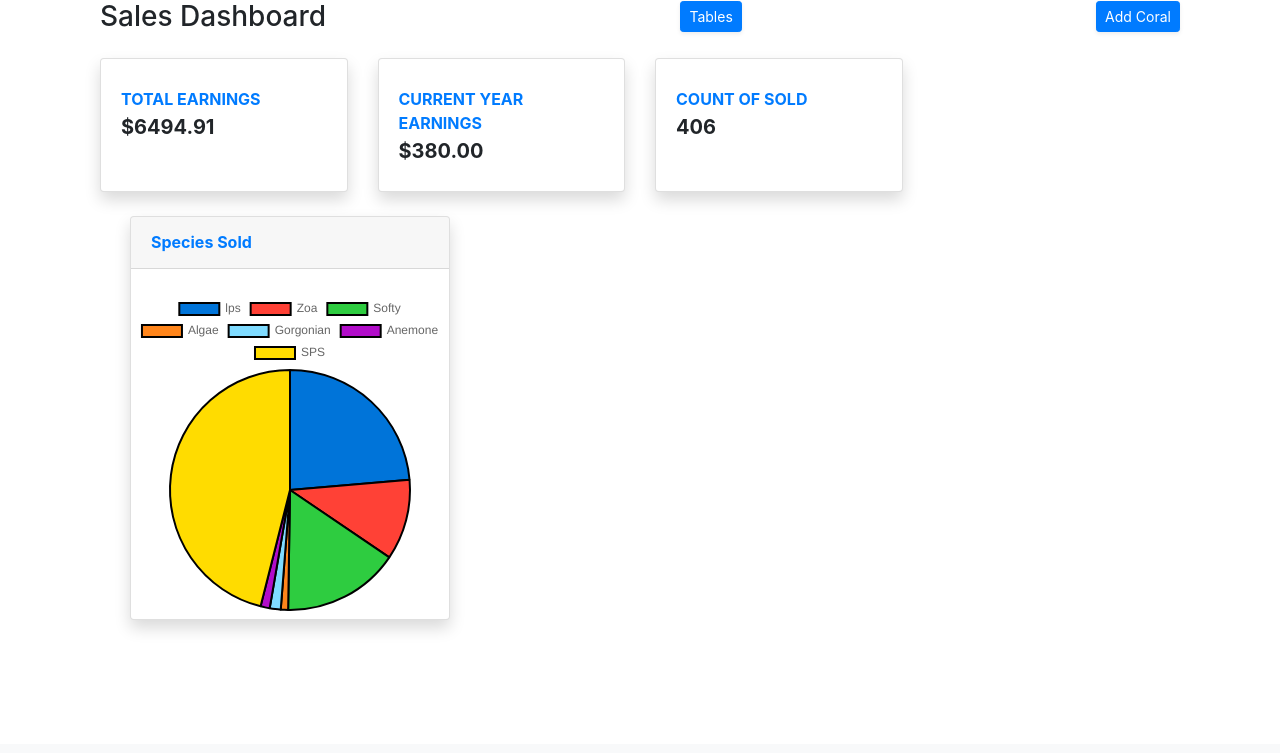
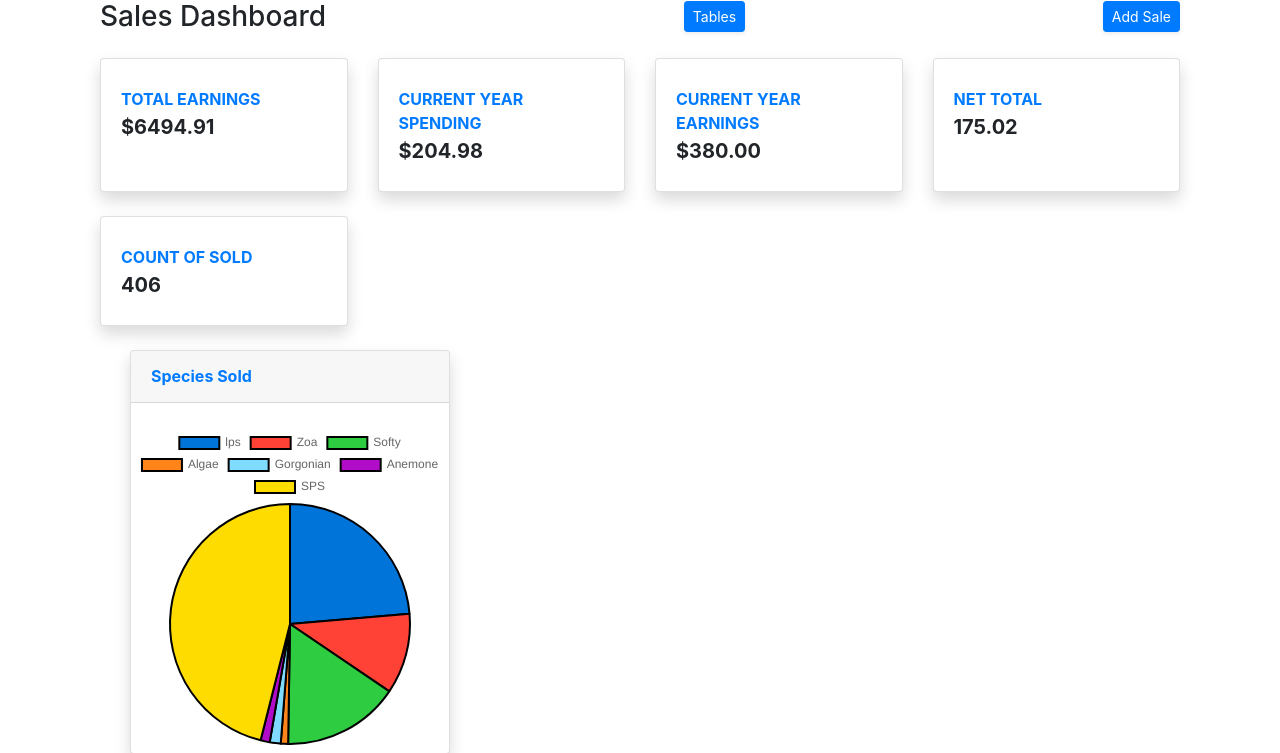
Before and after one commit to bpawlin1/coral_dashboard, a Django app: page /sales/ in a window 1280 px wide. Shown: the part 56-809 px from the top of the page. Before the commit the page ends 685 px from the top, so only its background shows below. Run offline with Django 3.2, Linux system fonts and the light colour scheme; data comes from the database, SQL or seed files in the repository; some libraries are stand-ins or nearby versions.

Commit message:
Sales Update

```diff
--- a/sales/templates/sales.html
+++ b/sales/templates/sales.html
@@ -11,7 +11,7 @@
     <a href="tables" class="d-none d-sm-inline-block btn btn-sm btn-primary shadow-sm"><i
         class="fas fa-download fa-sm text-white-50"></i> Tables</a>
     <a href="newSale" class="d-none d-sm-inline-block btn btn-sm btn-primary shadow-sm"><i
-        class="fas fa-download fa-sm text-white-50"></i> Add Coral</a>
+        class="fas fa-download fa-sm text-white-50"></i> Add Sale</a>
     </div>
 
 <div class="row">
@@ -32,6 +32,22 @@
                                 </div>
                             </div>
                         </div>
+                             <div class="col-xl-3 col-md-6 mb-4">
+                                <div class="card border-left-primary shadow h-100 py-2">
+                                    <div class="card-body">
+                                        <div class="row no-gutters align-items-center">
+                                            <div class="col mr-2">
+                                                <div class="text-xs font-weight-bold text-primary text-uppercase mb-1">
+                                                    Current Year Spending</div>
+                                                <div class="h5 mb-0 font-weight-bold text-gray-800">${{ current_year_bought |floatformat:2 }}</div>
+                                            </div>
+                                            <div class="col-auto">
+                                                <i class="fas fa-calendar fa-2x text-gray-300"></i>
+                                            </div>
+                                        </div>
+                                    </div>
+                                </div>
+                            </div>
                         <!-- Earnings (Monthly) Card Example -->
                         <div class="col-xl-3 col-md-6 mb-4">
                             <div class="card border-left-primary shadow h-100 py-2">
@@ -41,6 +57,22 @@
                                             <div class="text-xs font-weight-bold text-primary text-uppercase mb-1">
                                                 Current Year Earnings</div>
                                             <div class="h5 mb-0 font-weight-bold text-gray-800">${{ current_year_sales |floatformat:2 }}</div>
+                                        </div>
+                                        <div class="col-auto">
+                                            <i class="fas fa-calendar fa-2x text-gray-300"></i>
+                                        </div>
+                                    </div>
+                                </div>
+                            </div>
+                        </div>
+                        <div class="col-xl-3 col-md-6 mb-4">
+                            <div class="card border-left-primary shadow h-100 py-2">
+                                <div class="card-body">
+                                    <div class="row no-gutters align-items-center">
+                                        <div class="col mr-2">
+                                            <div class="text-xs font-weight-bold text-primary text-uppercase mb-1">
+                                                Net Total</div>
+                                            <div class="h5 mb-0 font-weight-bold text-gray-800">{{ net_total |floatformat:2   }}</div>
                                         </div>
                                         <div class="col-auto">
                                             <i class="fas fa-calendar fa-2x text-gray-300"></i>
--- a/sales/views.py
+++ b/sales/views.py
@@ -1,5 +1,6 @@
 from django.shortcuts import render
 
+from coral.models import Coral
 from sales.models import coral_sale
 from django.db.models import Sum
 from django.db.models import Count
@@ -28,12 +29,13 @@ def sales(request):
     today = datetime.date.today()
     labels = []
     data = []
-
+    current_year = datetime.date.today().year
     values = coral_sale.objects.filter().values('sale_date').order_by('sale_date').annotate(sum=Sum('sale_price'))
     sales_total = coral_sale.objects.all().aggregate(Sum('sale_price'))['sale_price__sum'] or 0
     current_year_sales = coral_sale.objects.all().filter(sale_date__year = today.year).aggregate(Sum('sale_price'))['sale_price__sum'] or 0
     coral_sold = coral_sale.objects.filter().values('coral_name').order_by('coral_name').annotate(coral_sum=Sum('sale_price')).annotate(coral_amount=Count('coral_name'))
-
+    current_year_bought = Coral.objects.all().filter(purchaseDate__year = today.year).aggregate(Sum('purchaseCost'))['purchaseCost__sum'] or 0
+    net_total = current_year_sales - current_year_bought
 
     coral_count = coral_sale.objects.count()
 
@@ -71,6 +73,8 @@ def sales(request):
         'sales_total' : sales_total,
         'coral_count' : coral_count,
         'current_year_sales' : current_year_sales,
+        'current_year_bought' : current_year_bought,
+        'net_total': net_total,
 
 
     }
@@ -81,4 +85,13 @@ class CreateCoralSale(SuccessMessageMixin,CreateView):  # new
     form_class = saleform
     template_name = "newSale.html"
     success_message = "Your sale was added!"
-    success_url = reverse_lazy("index")
+    success_url = reverse_lazy("sales")
+
+    def form_valid(self, form):
+        # Set the user field before saving the form
+        form.instance.user = self.request.user
+
+        # Call the parent class's form_valid method to save the form
+        response = super().form_valid(form)
+
+        return response
```
Also changed, not shown: sales/forms.py (line endings or trailing spaces).
